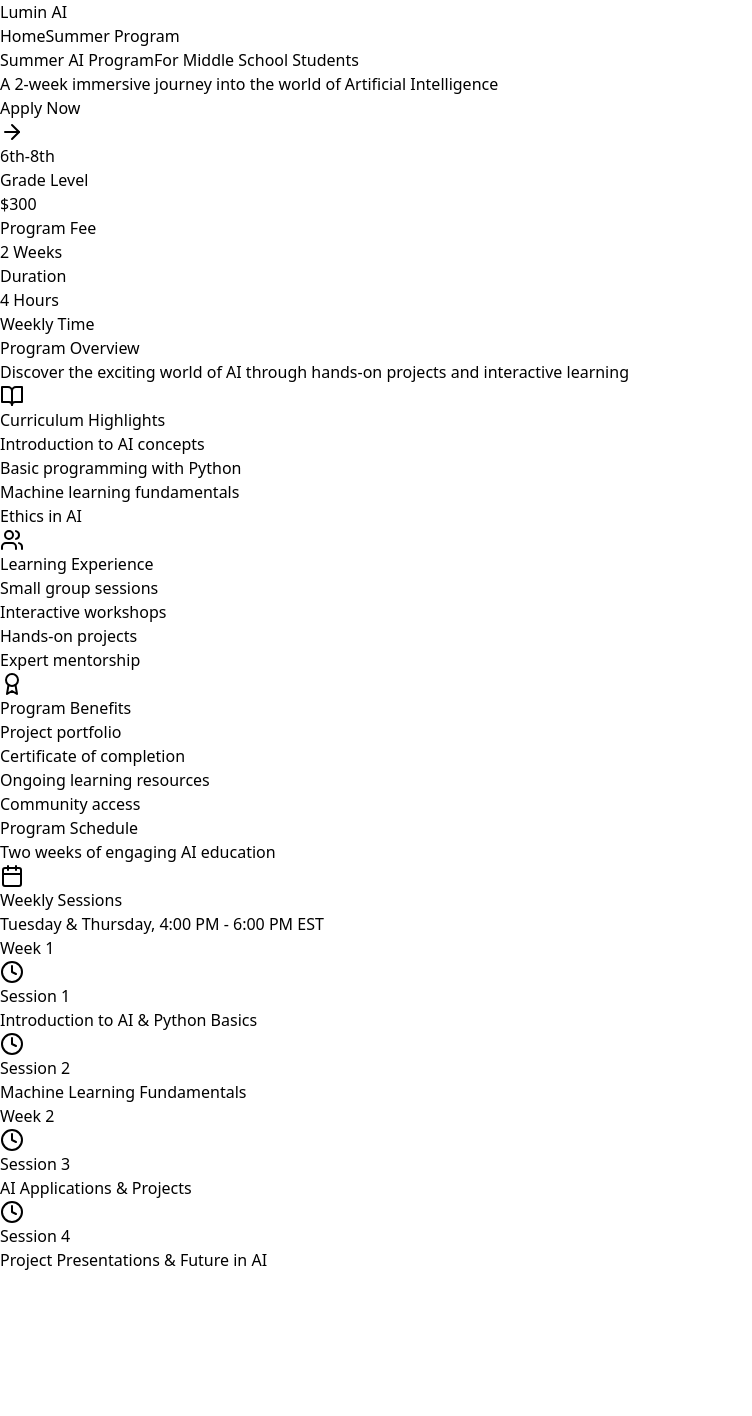
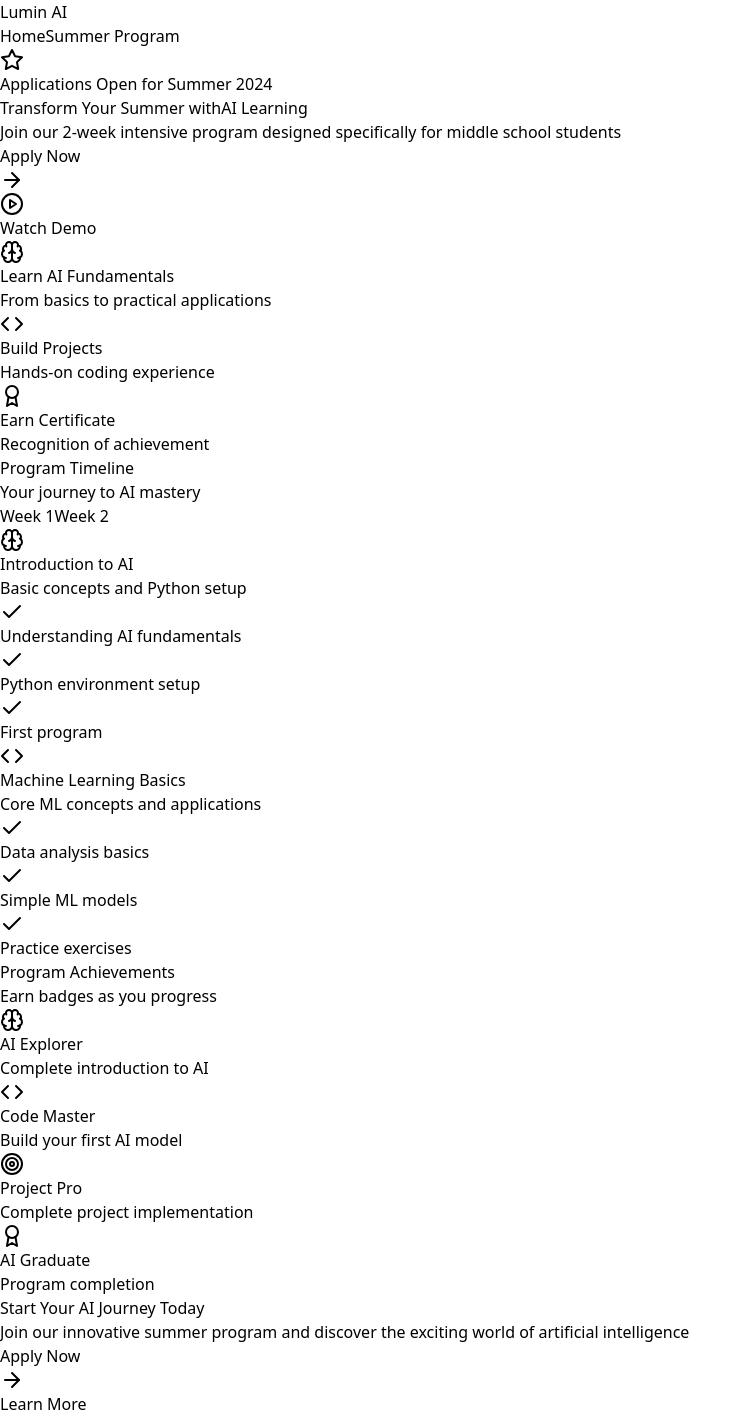
Before and after one commit to shashankmadala/my-lumin-website, a React (Vite) app: page /summer-program in a window 1280 px wide. Shown: the top 1416 px of the page, without its empty margins (0-752 px from the left). Before the commit the page ends 1272 px from the top, so only its background shows below. Built offline with nearby package versions, Linux system fonts and the light colour scheme; the HTML template or start-up script is replaced by a standard one.

Commit message:
finished summer program code

```diff
--- a/src/pages/SummerProgram.jsx
+++ b/src/pages/SummerProgram.jsx
@@ -1,51 +1,112 @@
-import React, { useEffect } from 'react';
-import { Calendar, Clock, Users, BookOpen, Award, ArrowRight } from 'lucide-react';
+import React, { useState, useEffect } from 'react';
+import {
+  Calendar,
+  Clock,
+  Users,
+  BookOpen,
+  Award,
+  ArrowRight,
+  Brain,
+  Star,
+  ChevronDown,
+  Code,
+  Sparkles,
+  Target,
+  Check,
+  PlayCircle
+} from 'lucide-react';
 
 export default function SummerProgram() {
+  const [activeWeek, setActiveWeek] = useState(1);
+  const [activeSession, setActiveSession] = useState(0);
+  const [showBadge, setShowBadge] = useState(false);
+  const [isTimelineAnimated, setIsTimelineAnimated] = useState(false);
+  const [hoveredBadgeIndex, setHoveredBadgeIndex] = useState(null);
+
   useEffect(() => {
     const observer = new IntersectionObserver(
       (entries) => {
         entries.forEach((entry) => {
           if (entry.isIntersecting) {
             entry.target.classList.add('animate-in');
+            if (entry.target.classList.contains('badge-trigger')) {
+              setShowBadge(true);
+            }
+            if (entry.target.classList.contains('timeline-trigger')) {
+              setIsTimelineAnimated(true);
+            }
           }
         });
       },
-      {
-        threshold: 0.1,
-        rootMargin: '0px'
-      }
+      { threshold: 0.1, rootMargin: '0px' }
     );
 
-    document.querySelectorAll('.animate-on-scroll').forEach((element) => {
+    document.querySelectorAll('.animate-on-scroll, .badge-trigger, .timeline-trigger').forEach((element) => {
       observer.observe(element);
     });
 
     return () => observer.disconnect();
   }, []);
 
+  const sessions = {
+    1: [
+      {
+        title: "Introduction to AI",
+        description: "Basic concepts and Python setup",
+        outcomes: ["Understanding AI fundamentals", "Python environment setup", "First program"],
+        icon: <Brain className="w-6 h-6" />
+      },
+      {
+        title: "Machine Learning Basics",
+        description: "Core ML concepts and applications",
+        outcomes: ["Data analysis basics", "Simple ML models", "Practice exercises"],
+        icon: <Code className="w-6 h-6" />
+      }
+    ],
+    2: [
+      {
+        title: "Advanced Concepts",
+        description: "Deep learning and neural networks",
+        outcomes: ["Neural network basics", "Model training", "AI ethics"],
+        icon: <Sparkles className="w-6 h-6" />
+      },
+      {
+        title: "Project Work",
+        description: "Build your own AI application",
+        outcomes: ["Project planning", "Implementation", "Presentation"],
+        icon: <Target className="w-6 h-6" />
+      }
+    ]
+  };
+
   return (
     <div className="min-h-screen bg-gray-50 relative overflow-hidden">
       {/* Background effects */}
       <div className="fixed inset-0 overflow-hidden pointer-events-none">
         <div className="absolute -top-40 -left-40 w-96 h-96 bg-blue-400 rounded-full mix-blend-multiply filter blur-3xl opacity-20 animate-blob"/>
-        <div className="absolute -top-40 -right-40 w-96 h-96 bg-purple-400 rounded-full mix-blend-multiply filter blur-3xl opacity-20 animate-blob animation-delay-2000"/>
-        <div className="absolute top-40 left-1/2 w-96 h-96 bg-pink-400 rounded-full mix-blend-multiply filter blur-3xl opacity-20 animate-blob animation-delay-4000"/>
+        <div className="absolute top-1/4 right-1/4 w-96 h-96 bg-purple-400 rounded-full mix-blend-multiply filter blur-3xl opacity-20 animate-blob animation-delay-2000"/>
+        <div className="absolute bottom-0 left-1/3 w-96 h-96 bg-pink-400 rounded-full mix-blend-multiply filter blur-3xl opacity-20 animate-blob animation-delay-4000"/>
       </div>
 
       {/* Hero Section */}
       <section className="pt-32 pb-24 relative">
         <div className="max-w-7xl mx-auto px-4">
-          <div className="text-center mb-16 animate-on-scroll from-bottom">
-            <h1 className="text-7xl font-bold text-gray-900 tracking-tight mb-6">
-              Summer AI Program
-              <span className="block text-6xl bg-gradient-to-r from-blue-600 to-blue-400 bg-clip-text text-transparent">
-                For Middle School Students
+          <div className="grid md:grid-cols-2 gap-12 items-center">
+            <div className="animate-on-scroll from-left">
+              <div className="inline-flex items-center gap-2 px-4 py-2 bg-blue-100 rounded-full text-blue-700 mb-6">
+                <Star className="w-4 h-4" />
+                Applications Open for Summer 2024
+              </div>
+              <h1 className="text-6xl font-bold text-gray-900 tracking-tight mb-6">
+                Transform Your Summer with
+                <span className="block text-5xl bg-gradient-to-r from-blue-600 to-blue-400 bg-clip-text text-transparent mt-2">
+                  AI Learning
                 </span>
               </h1>
               <p className="text-xl text-gray-600 mb-8">
-              A 2-week immersive journey into the world of Artificial Intelligence
+                Join our 2-week intensive program designed specifically for middle school students
               </p>
+              <div className="flex gap-4">
                 <a
                   href="https://forms.google.com/your-form-link"
                   target="_blank"
@@ -55,155 +116,184 @@
                   Apply Now
                   <ArrowRight className="w-5 h-5" />
                 </a>
+                <button className="inline-flex items-center gap-2 px-6 py-3 rounded-full border-2 border-gray-300 hover:border-blue-600 transition-colors duration-300">
+                  <PlayCircle className="w-5 h-5 text-blue-600" />
+                  Watch Demo
+                </button>
+              </div>
+            </div>
+            <div className="relative animate-on-scroll from-right">
+              <div className="absolute inset-0 bg-gradient-to-br from-blue-600/20 to-purple-600/20 rounded-2xl transform rotate-3"></div>
+              <div className="relative bg-white rounded-2xl p-8 shadow-lg transform -rotate-3 hover:rotate-0 transition-transform duration-300">
+                <div className="space-y-6">
+                  <div className="flex items-center gap-4">
+                    <div className="w-12 h-12 bg-blue-100 rounded-xl flex items-center justify-center">
+                      <Brain className="w-6 h-6 text-blue-600" />
+                    </div>
+                    <div>
+                      <h3 className="font-semibold">Learn AI Fundamentals</h3>
+                      <p className="text-gray-600">From basics to practical applications</p>
+                    </div>
+                  </div>
+                  <div className="flex items-center gap-4">
+                    <div className="w-12 h-12 bg-purple-100 rounded-xl flex items-center justify-center">
+                      <Code className="w-6 h-6 text-purple-600" />
+                    </div>
+                    <div>
+                      <h3 className="font-semibold">Build Projects</h3>
+                      <p className="text-gray-600">Hands-on coding experience</p>
+                    </div>
+                  </div>
+                  <div className="flex items-center gap-4">
+                    <div className="w-12 h-12 bg-pink-100 rounded-xl flex items-center justify-center">
+                      <Award className="w-6 h-6 text-pink-600" />
+                    </div>
+                    <div>
+                      <h3 className="font-semibold">Earn Certificate</h3>
+                      <p className="text-gray-600">Recognition of achievement</p>
+                    </div>
+                  </div>
+                </div>
+              </div>
+            </div>
+          </div>
+        </div>
+      </section>
+
+      {/* Interactive Timeline Section */}
+      <section className="bg-white py-24 relative">
+        <div className="max-w-7xl mx-auto px-4">
+          <div className="text-center mb-16">
+            <h2 className="text-4xl font-bold mb-4">Program Timeline</h2>
+            <p className="text-xl text-gray-600">Your journey to AI mastery</p>
           </div>
 
-          {/* Program Stats */}
-          <div className="grid grid-cols-4 gap-8 stagger-children">
-            {[
-              ['6th-8th', 'Grade Level'],
-              ['$300', 'Program Fee'],
-              ['2 Weeks', 'Duration'],
-              ['4 Hours', 'Weekly Time']
-            ].map(([number, label], index) => (
+          <div className="flex justify-center mb-12">
+            <div className="inline-flex rounded-full bg-gray-100 p-1">
+              {[1, 2].map((week) => (
+                <button
+                  key={week}
+                  onClick={() => setActiveWeek(week)}
+                  className={`px-8 py-3 rounded-full transition-all duration-300 ${
+                    activeWeek === week
+                      ? 'bg-blue-600 text-white shadow-lg'
+                      : 'text-gray-600 hover:text-blue-600'
+                  }`}
+                >
+                  Week {week}
+                </button>
+              ))}
+            </div>
+          </div>
+
+          <div className="grid gap-8 relative">
+            <div className="absolute inset-y-0 left-[50%] w-0.5 bg-gray-200"/>
+            {sessions[activeWeek].map((session, index) => (
               <div
-                key={label}
-                className={`animate-on-scroll ${index % 2 === 0 ? '' : 'from-right'} text-center p-6 bg-white/80 backdrop-blur-sm rounded-xl shadow-sm hover:shadow-lg transition-all duration-300 hover:scale-105 group`}
+                key={session.title}
+                className={`relative grid md:grid-cols-2 gap-8 ${
+                  index % 2 === 0 ? 'md:pr-12' : 'md:pl-12 md:transform md:translate-x-1/2'
+                }`}
               >
-                <div className="text-3xl font-bold text-gray-900 mb-2 group-hover:text-blue-600 transition-colors duration-300">
-                  {number}
+                <div
+                  className={`bg-white rounded-xl p-6 shadow-sm hover:shadow-lg transition-all duration-300 timeline-trigger ${
+                    index % 2 === 0 ? 'md:text-right' : ''
+                  } ${isTimelineAnimated ? 'animate-in from-left' : ''}`}
+                >
+                  <div className={`flex items-center gap-4 mb-4 ${
+                    index % 2 === 0 ? 'justify-end' : ''
+                  }`}>
+                    <div className="w-12 h-12 bg-blue-100 rounded-xl flex items-center justify-center">
+                      {session.icon}
                     </div>
-                <div className="text-gray-600">{label}</div>
+                    <div>
+                      <h3 className="text-xl font-semibold">{session.title}</h3>
+                      <p className="text-gray-600">{session.description}</p>
+                    </div>
+                  </div>
+                  <ul className="space-y-2">
+                    {session.outcomes.map((outcome) => (
+                      <li key={outcome} className="flex items-center gap-2 text-gray-600">
+                        <Check className="w-4 h-4 text-green-500 flex-shrink-0"/>
+                        {outcome}
+                      </li>
+                    ))}
+                  </ul>
+                </div>
               </div>
             ))}
           </div>
         </div>
       </section>
 
-      {/* Program Overview */}
-      <section className="bg-white py-24">
+      {/* Achievement Badges Section */}
+      <section className="py-24 bg-gradient-to-b from-gray-50 to-white relative overflow-hidden">
         <div className="max-w-7xl mx-auto px-4">
-          <div className="text-center mb-16 animate-on-scroll from-bottom">
-            <h2 className="text-4xl font-bold mb-4">Program Overview</h2>
-            <p className="text-xl text-gray-600">
-              Discover the exciting world of AI through hands-on projects and interactive learning
-            </p>
+          <div className="text-center mb-16">
+            <h2 className="text-4xl font-bold mb-4">Program Achievements</h2>
+            <p className="text-xl text-gray-600">Earn badges as you progress</p>
           </div>
 
-          <div className="grid md:grid-cols-3 gap-8">
+          <div className="grid md:grid-cols-4 gap-8">
             {[
               {
-                icon: <BookOpen className="w-8 h-8 text-blue-600" />,
-                title: "Curriculum Highlights",
-                points: [
-                  "Introduction to AI concepts",
-                  "Basic programming with Python",
-                  "Machine learning fundamentals",
-                  "Ethics in AI"
-                ]
+                icon: <Brain className="w-8 h-8 text-blue-600" />,
+                title: "AI Explorer",
+                description: "Complete introduction to AI"
               },
               {
-                icon: <Users className="w-8 h-8 text-blue-600" />,
-                title: "Learning Experience",
-                points: [
-                  "Small group sessions",
-                  "Interactive workshops",
-                  "Hands-on projects",
-                  "Expert mentorship"
-                ]
+                icon: <Code className="w-8 h-8 text-purple-600" />,
+                title: "Code Master",
+                description: "Build your first AI model"
               },
               {
-                icon: <Award className="w-8 h-8 text-blue-600" />,
-                title: "Program Benefits",
-                points: [
-                  "Project portfolio",
-                  "Certificate of completion",
-                  "Ongoing learning resources",
-                  "Community access"
-                ]
+                icon: <Target className="w-8 h-8 text-pink-600" />,
+                title: "Project Pro",
+                description: "Complete project implementation"
+              },
+              {
+                icon: <Award className="w-8 h-8 text-yellow-600" />,
+                title: "AI Graduate",
+                description: "Program completion"
               }
-            ].map((section, index) => (
+            ].map((badge, index) => (
               <div
-                key={section.title}
-                className={`animate-on-scroll ${index % 2 === 0 ? '' : 'from-right'} bg-white rounded-xl p-6 hover:shadow-lg transition-all duration-300 hover:scale-105 group`}
+                key={badge.title}
+                className="relative bg-white rounded-xl p-6 text-center shadow-lg hover:shadow-2xl transition-shadow duration-300"
+                onMouseEnter={() => setHoveredBadgeIndex(index)}
+                onMouseLeave={() => setHoveredBadgeIndex(null)}
               >
-                <div className="w-12 h-12 bg-blue-100 rounded-xl flex items-center justify-center mb-4 group-hover:scale-110 transition-transform duration-300">
-                  {section.icon}
+                <div className={`w-16 h-16 mx-auto mb-4 bg-gray-100 rounded-full flex items-center justify-center transition-transform duration-300 ${hoveredBadgeIndex === index ? 'scale-110' : ''}`}>
+                  {badge.icon}
                 </div>
-                <h3 className="text-xl font-semibold mb-4 group-hover:text-blue-600 transition-colors duration-300">
-                  {section.title}
-                </h3>
-                <ul className="space-y-2">
-                  {section.points.map((point) => (
-                    <li key={point} className="flex items-center gap-2 text-gray-600">
-                      <div className="w-1.5 h-1.5 bg-blue-600 rounded-full"/>
-                      {point}
-                    </li>
-                  ))}
-                </ul>
+                <h3 className="text-xl font-semibold mb-2">{badge.title}</h3>
+                <p className="text-gray-600">{badge.description}</p>
               </div>
             ))}
           </div>
         </div>
       </section>
 
-      {/* Schedule Section */}
-      <section className="py-24 bg-gray-50">
-        <div className="max-w-7xl mx-auto px-4">
-          <div className="text-center mb-16 animate-on-scroll from-bottom">
-            <h2 className="text-4xl font-bold mb-4">Program Schedule</h2>
-            <p className="text-gray-600">Two weeks of engaging AI education</p>
-          </div>
-
-          <div className="grid gap-8">
-            <div className="animate-on-scroll bg-white rounded-xl p-8">
-              <div className="flex items-center gap-4 mb-6">
-                <Calendar className="w-8 h-8 text-blue-600" />
-                <div>
-                  <h3 className="text-xl font-semibold">Weekly Sessions</h3>
-                  <p className="text-gray-600">Tuesday & Thursday, 4:00 PM - 6:00 PM EST</p>
-                </div>
-              </div>
-              <div className="grid md:grid-cols-2 gap-8">
-                <div>
-                  <h4 className="font-semibold mb-4">Week 1</h4>
-                  <ul className="space-y-4">
-                    <li className="flex items-start gap-3">
-                      <Clock className="w-5 h-5 text-blue-600 mt-1" />
-                      <div>
-                        <p className="font-medium">Session 1</p>
-                        <p className="text-gray-600">Introduction to AI & Python Basics</p>
-                      </div>
-                    </li>
-                    <li className="flex items-start gap-3">
-                      <Clock className="w-5 h-5 text-blue-600 mt-1" />
-                      <div>
-                        <p className="font-medium">Session 2</p>
-                        <p className="text-gray-600">Machine Learning Fundamentals</p>
-                      </div>
-                    </li>
-                  </ul>
-                </div>
-                <div>
-                  <h4 className="font-semibold mb-4">Week 2</h4>
-                  <ul className="space-y-4">
-                    <li className="flex items-start gap-3">
-                      <Clock className="w-5 h-5 text-blue-600 mt-1" />
-                      <div>
-                        <p className="font-medium">Session 3</p>
-                        <p className="text-gray-600">AI Applications & Projects</p>
-                      </div>
-                    </li>
-                    <li className="flex items-start gap-3">
-                      <Clock className="w-5 h-5 text-blue-600 mt-1" />
-                      <div>
-                        <p className="font-medium">Session 4</p>
-                        <p className="text-gray-600">Project Presentations & Future in AI</p>
-                      </div>
-                    </li>
-                  </ul>
-                </div>
-              </div>
-            </div>
+      {/* Final CTA */}
+      <section className="py-24 bg-gradient-to-r from-blue-600 to-purple-600">
+        <div className="max-w-4xl mx-auto px-4 text-center text-white">
+          <h2 className="text-4xl font-bold mb-6">Start Your AI Journey Today</h2>
+          <p className="text-xl mb-8 opacity-90">
+            Join our innovative summer program and discover the exciting world of artificial intelligence
+          </p>
+          <div className="flex justify-center gap-4">
+            <a
+              href="https://forms.google.com/your-form-link"
+              target="_blank"
+              rel="noopener noreferrer"
+              className="inline-flex items-center gap-2 bg-white text-blue-600 px-8 py-3 rounded-full hover:bg-gray-100 transition-all duration-300 hover:scale-105 hover:shadow-lg"
+            >
+              Apply Now
+              <ArrowRight className="w-5 h-5" />
+            </a>
+            <button className="inline-flex items-center gap-2 px-8 py-3 rounded-full border-2 border-white text-white hover:bg-white/10 transition-all duration-300">
+              Learn More
+            </button>
           </div>
         </div>
       </section>
```
Lines whose indentation alone changed are shown as unchanged.
